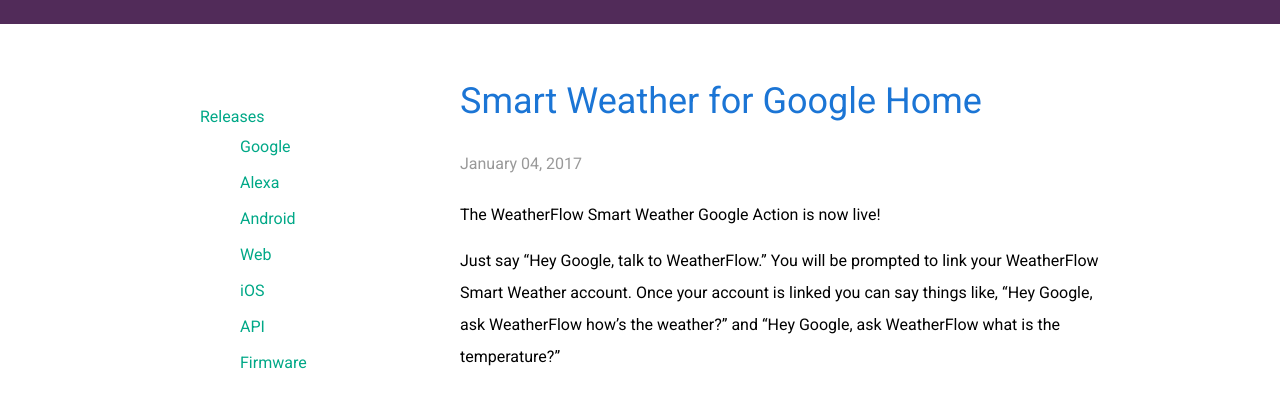
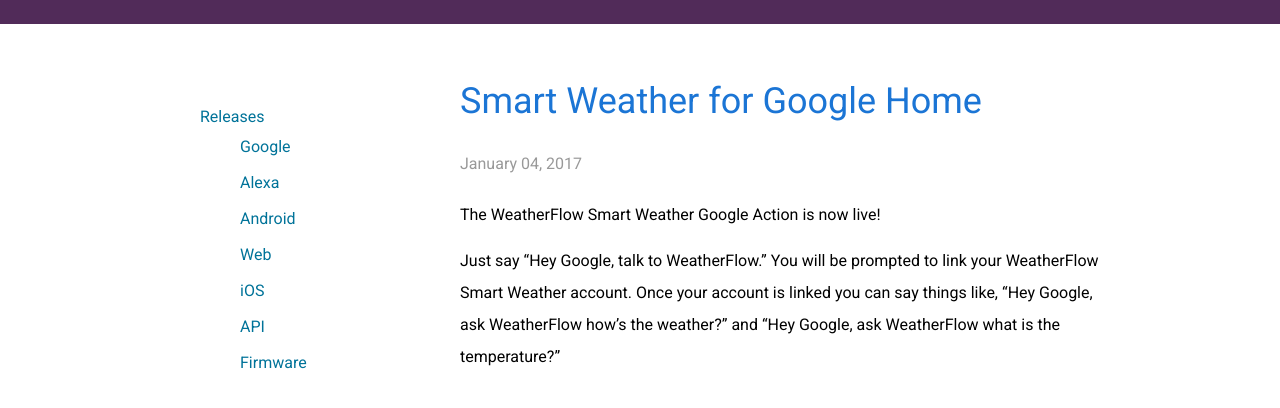
Before and after one commit to WeatherFlow/Tempest, a Jekyll site: the page built from releases/google.html, in a window 1280 px wide. Shown: the part 316-724 px from the top of the page. Built offline with Jekyll 4.4.1, drawn with Linux system fonts in a browser that asks for light colours; nearby versions of some CDN libraries.

Commit message:
Update release.css

```diff
--- a/css/release.css
+++ b/css/release.css
@@ -24,7 +24,7 @@
 }
 
 .category-list li a {
-	color: #00a887;
+	color: #007399;
 	text-decoration: none;
 }
 
```
